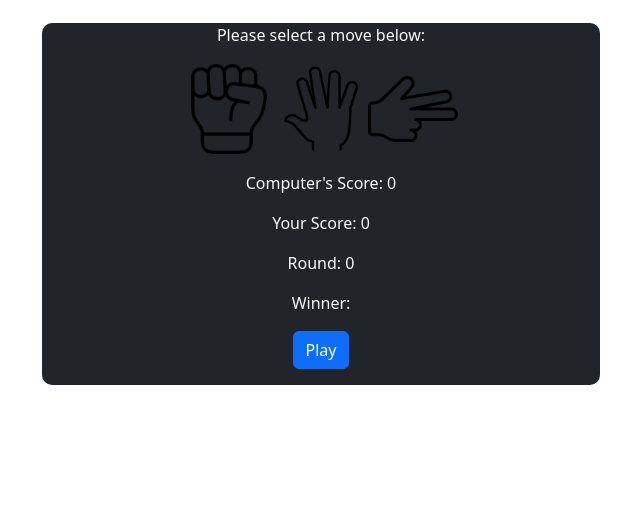
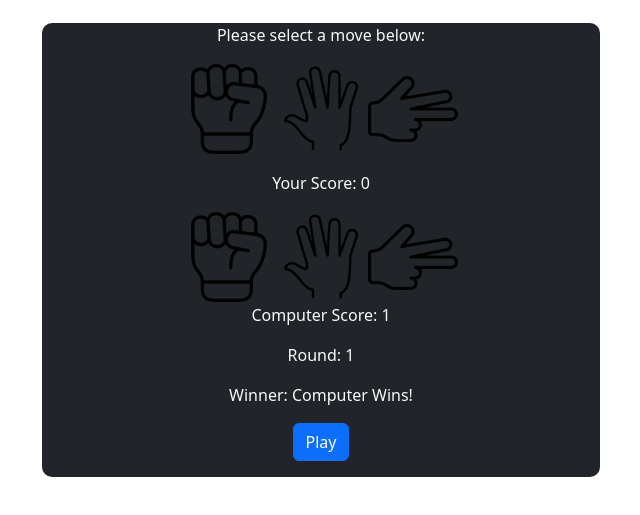
Before and after one commit to MXHML/AP_COLLAB_PRJ2, a plain HTML site: page One Method/index.html in a window 1280 px wide. Both pictures are taken after a click on the button "Play". Shown: the part 73-588 px from the top of the page, without its empty margins (319-959 px from the left). Drawn offline with nearby package versions, Linux system fonts and the light colour scheme.

Commit message:
Game fully functional

```diff
--- a/One Method/app.js
+++ b/One Method/app.js
@@ -1,5 +1,10 @@
 let gameIsRunning = false;
 let user_choice = '';
+let winnerText = document.getElementById("winner");
+UserScore=0;
+ComputerScore=0;
+rounds=0;
+roundsLog = [];
 
 const setPlayerChoice = (selection) => {
   console.log(`PLAYER CHOICE: ${selection}`)
@@ -44,24 +49,43 @@ if (cChoice === pChoice) {
 }
 }
 
-function GameOn(){
-  rock_selection.style.filter="invert(0)"
-  if (gameIsRunning) {
-    return;
+function GameStart(){
+  rounds++
+  let computer_choice = getComputerChoice();
+  console.log(`COMPUTER CHOICE: ${computer_choice}`)
+  temp = document.getElementById(`C${computer_choice.toLowerCase()}-selection`)
+  temp.style.filter="invert(1)"
+
+  console.log(`YOUR CHOICE: ${user_choice}`)
+  let winner = getWinner(computer_choice, user_choice);
+
+  if(winner==RESULT_DRAW){
+    winnerText.innerText="Draw!"
+    console.log("DRAW!")}
+  else if(winner==RESULT_PLAYER_WINS){
+    UserScore++
+    console.log("YOU WIN!")
+    winnerText.innerText="You Win!"}
+  else{
+    console.log("YOU LOSE!")
+    ComputerScore++
+  winnerText.innerText="Computer Wins!"}
+    sleep(1500).then(()=>{
+      ScoreUpdate()
+    })
+}
+
+function ScoreUpdate(){
+  document.getElementById("computer-score").innerText=ComputerScore
+  document.getElementById("user-score").innerText=UserScore
+  document.getElementById("round").innerText=rounds;
+  let temp=document.querySelectorAll("img")
+  console.log(temp)
+  for(let i=0;i<temp.length;i++){
+    temp[i].style.filter="invert(0)"
   }
-  gameIsRunning = true;
-  console.log('Game is starting...');
-  const playerChoice = getPlayerChoice();
-  const computerChoice = getComputerChoice();
-  const winner = getWinner(computerChoice, playerChoice);
-  let message = `You picked ${playerChoice}, computer picked ${computerChoice}, therefore you `;
-  if (winner === RESULT_DRAW) {
-    message = message + 'had a draw.';
-  } else if (winner === RESULT_PLAYER_WINS) {
-    message = message + 'won.';
-  } else {
-    message = message + 'lost.';
-  }
-  alert(message);
-  gameIsRunning = false;
-};
+}
+
+async function sleep(ms) {
+  return new Promise(resolve => setTimeout(resolve, ms));
+}
--- a/One Method/index.html
+++ b/One Method/index.html
@@ -33,12 +33,30 @@
       </center>
       </div>
       <div class="text-center align-content-center mt-3">
-      <p>Computer's Score: <span id="computer-score">0</span></p>
-      <p>Your Score: <span id="player-score">0</span></p>
+      <p>Your Score: <span id="user-score">0</span></p>
+      <center>
+        <table>
+          <tr>
+            <td>
+              <img src="images/fist.png" class="img-fluid display-inline" class="display:inline-block;" id="Crock-selection" height="90" width="90">
+            </td>
+            <td>
+              <img src="images/palm.png" class="img-fluid display-inline" class="display:inline-block;" id="Cpaper-selection" height="90" width="90">
+            </td>
+            <td>
+              <img src="images/scissor.png" class="img-fluid display-inline" class="display:inline-block;" id="Cscissors-selection" height="90" width="90">
+            </td>
+          </tr>
+        </table>
+      </center>
+      <p>Computer Score: <span id="computer-score">0</span></p>
       <p>Round: <span id="round">0</span></p>
       <p>Winner: <span id="winner"></span></p>
-      <button class="btn btn-primary" id="play-button" onclick="playGame()">Play</button>
+      <button class="btn btn-primary" id="play-button" onclick="GameStart()">Play</button>
       </p>
+    </div>
+    <div class="container text-center" id="rounds-log">
+
     </div>
   </div>
 </body>
```
